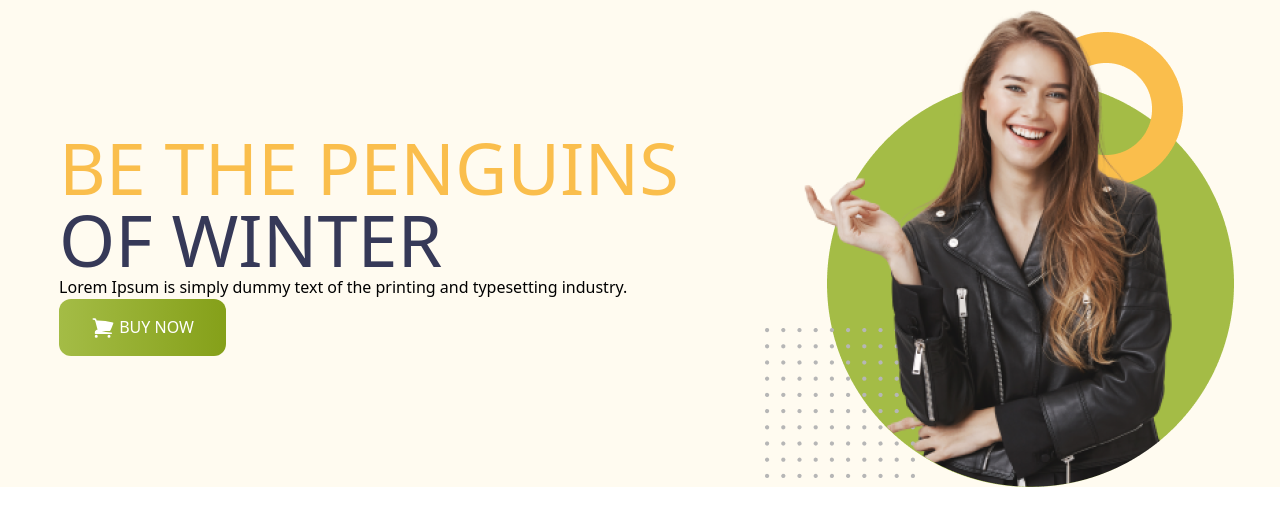
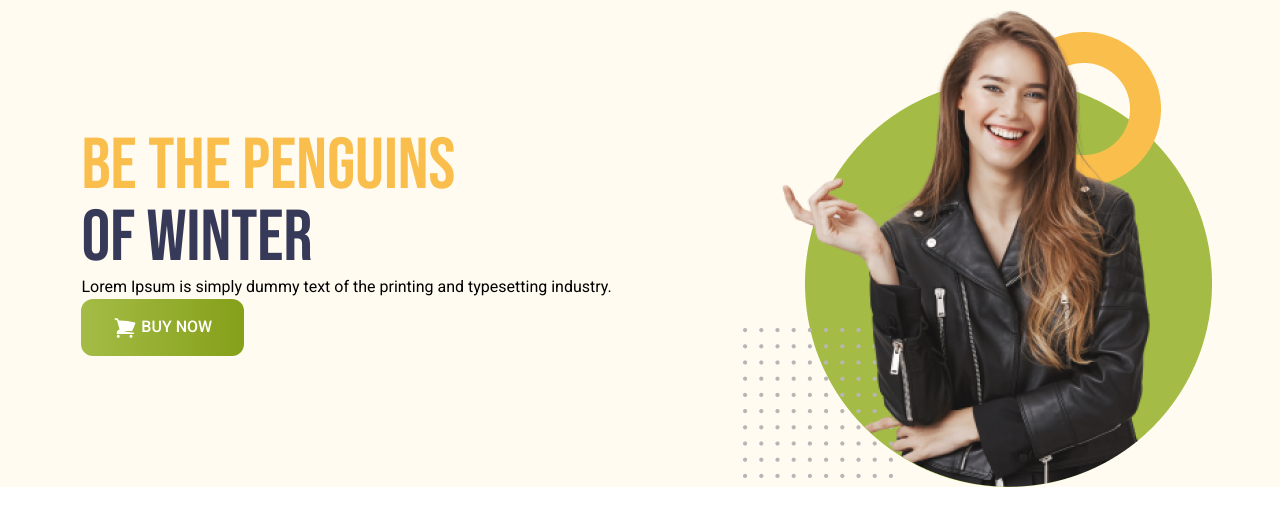
Before and after one commit to Ashraf1551/penguin-fashion-using-tailwind, a plain HTML site: page index.html in a window 1280 px wide. Drawn offline with nearby package versions, Linux system fonts and the light colour scheme.

Commit message:
overall font and banner heading font added

```diff
--- a/index.html
+++ b/index.html
@@ -6,9 +6,23 @@
     <meta name="viewport" content="width=device-width, initial-scale=1.0">
     <title>Penguin Fashion</title>
     <script src="https://cdn.tailwindcss.com"></script>
+    <link rel="preconnect" href="https://fonts.googleapis.com">
+    <link rel="preconnect" href="https://fonts.gstatic.com" crossorigin>
+    <link
+        href="https://fonts.googleapis.com/css2?family=Bebas+Neue&family=Roboto:ital,wght@0,100..900;1,100..900&display=swap"
+        rel="stylesheet">
+    <style>
+        .font-roboto {
+            font-family: "Roboto", sans-serif;
+        }
+
+        .font-bebas-neue {
+            font-family: "Bebas Neue", sans-serif;
+        }
+    </style>
 </head>
 
-<body>
+<body class="font-roboto">
     <header class="bg-[#FFFBF0] pl-4">
         <!-- navbar start -->
         <nav>
@@ -18,17 +32,21 @@
         <div class="md:flex md:items-center md:justify-around">
             <!-- description -->
             <div>
-                <h1 class="text-7xl uppercase">
+                <h1 class="text-7xl uppercase font-bebas-neue">
                     <span class="text-[#FABE4C]">Be the Penguins</span>
                     <br>
                     <span class="text-[#363958]">of Winter</span>
                 </h1>
                 <p>Lorem Ipsum is simply dummy text of the printing
                     and typesetting industry.</p>
-                <button class="bg-green-300 py-4 px-8 rounded-xl font-medium text-white bg-gradient-to-r from-[#A4BC46] to-[#85A019]"><svg xmlns="http://www.w3.org/2000/svg" fill="white" viewBox="0 0 24 24" stroke-width="1.5" stroke="currentColor" class="size-6 text-white inline">
-                    <path stroke-linecap="round" stroke-linejoin="round" d="M2.25 3h1.386c.51 0 .955.343 1.087.835l.383 1.437M7.5 14.25a3 3 0 0 0-3 3h15.75m-12.75-3h11.218c1.121-2.3 2.1-4.684 2.924-7.138a60.114 60.114 0 0 0-16.536-1.84M7.5 14.25 5.106 5.272M6 20.25a.75.75 0 1 1-1.5 0 .75.75 0 0 1 1.5 0Zm12.75 0a.75.75 0 1 1-1.5 0 .75.75 0 0 1 1.5 0Z" />
-                  </svg>
-                  BUY NOW</button>
+                <button
+                    class="bg-green-300 py-4 px-8 rounded-xl font-medium text-white bg-gradient-to-r from-[#A4BC46] to-[#85A019]"><svg
+                        xmlns="http://www.w3.org/2000/svg" fill="white" viewBox="0 0 24 24" stroke-width="1.5"
+                        stroke="currentColor" class="size-6 text-white inline">
+                        <path stroke-linecap="round" stroke-linejoin="round"
+                            d="M2.25 3h1.386c.51 0 .955.343 1.087.835l.383 1.437M7.5 14.25a3 3 0 0 0-3 3h15.75m-12.75-3h11.218c1.121-2.3 2.1-4.684 2.924-7.138a60.114 60.114 0 0 0-16.536-1.84M7.5 14.25 5.106 5.272M6 20.25a.75.75 0 1 1-1.5 0 .75.75 0 0 1 1.5 0Zm12.75 0a.75.75 0 1 1-1.5 0 .75.75 0 0 1 1.5 0Z" />
+                    </svg>
+                    BUY NOW</button>
             </div>
             <!-- apu moni -->
             <div>
```
